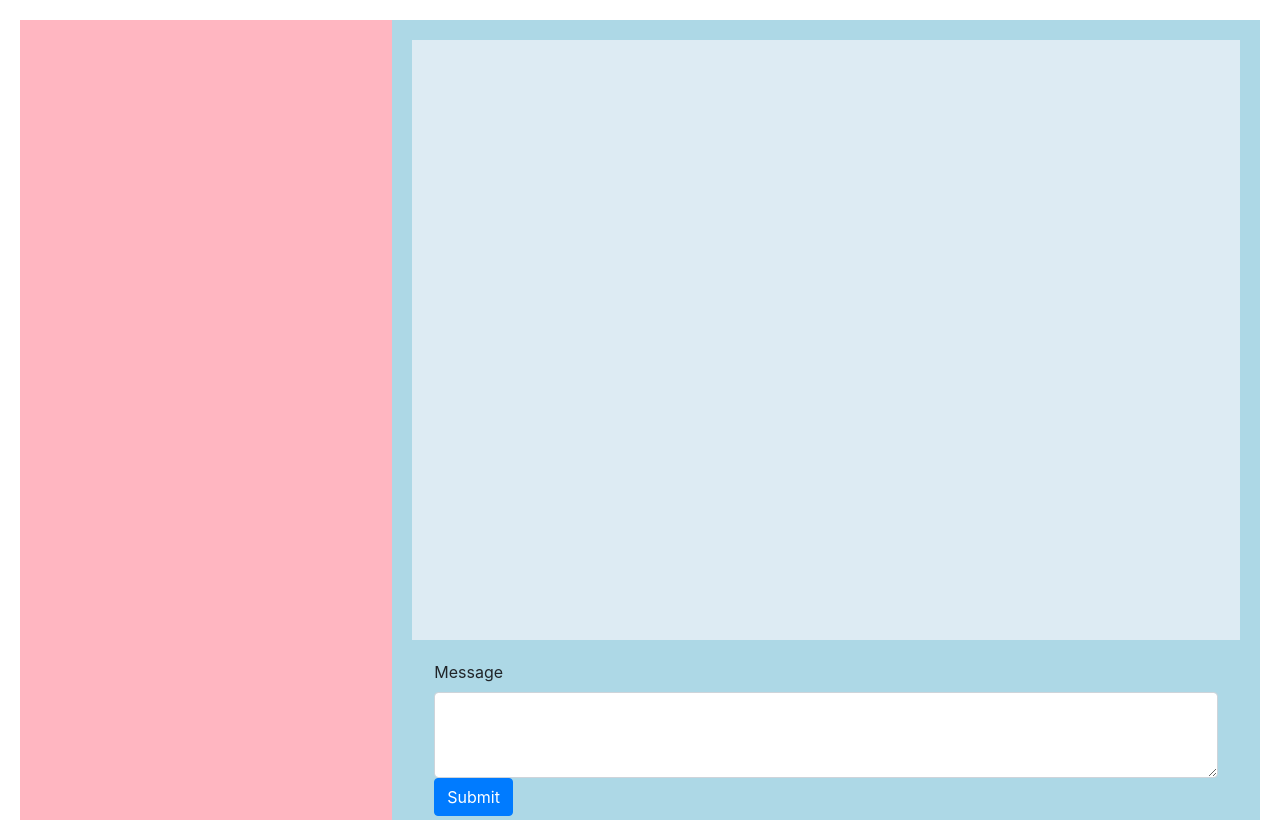
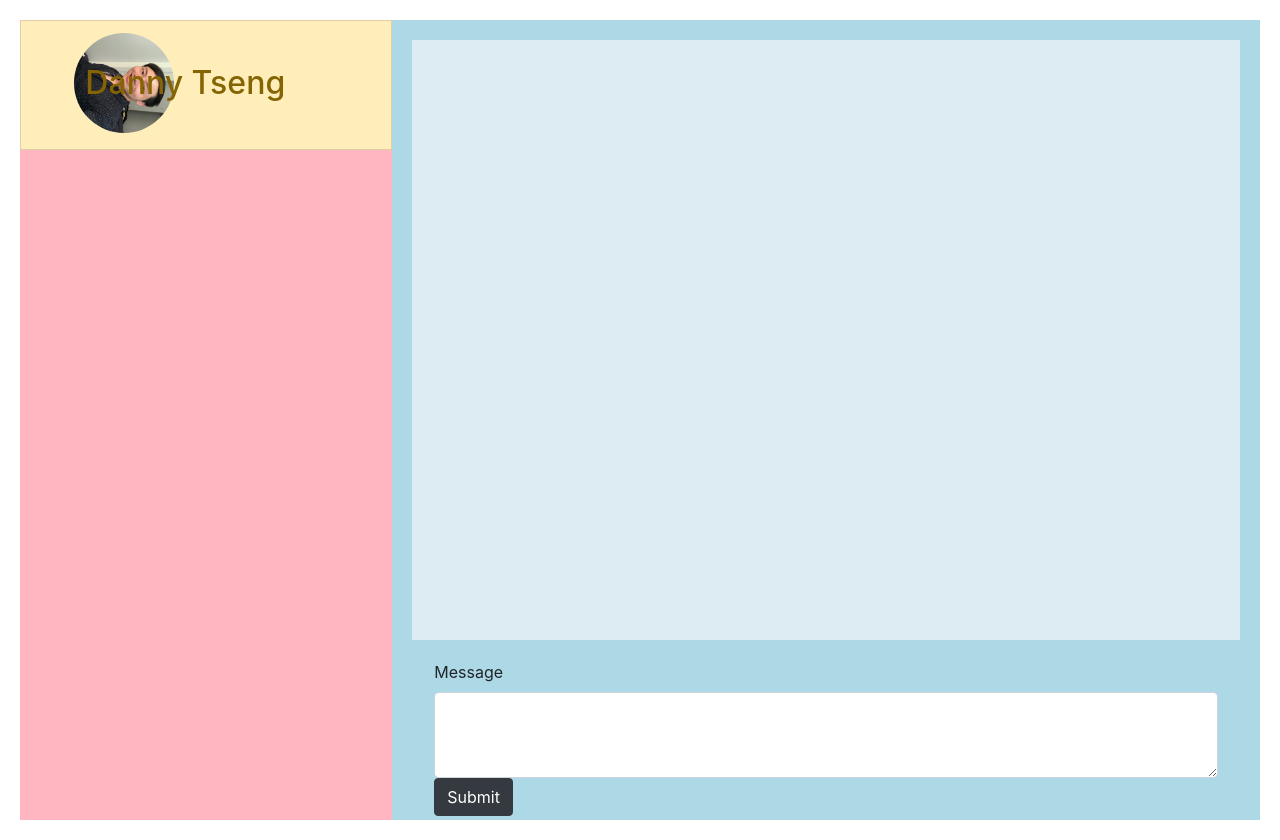
Before and after one commit to dtFocuS/all-chat-front-end, a React (Create React App) app: page / in a window 1280 px wide. Built offline with nearby package versions, Linux system fonts and the light colour scheme; what actioncable would draw is missing.

Commit message:
working on login form

```diff
--- a/src/components/ChatRoom.js
+++ b/src/components/ChatRoom.js
@@ -4,6 +4,25 @@ import '../stylesheets/chatroom.css';
 import ChatFeed from './ChatFeed';
 
 class ChatRoom extends Component {
+
+    constructor() {
+        super()
+        this.state = {
+            messsage: ""
+        }
+    }
+
+    handleSubmit = (event) => {
+        event.preventDefault();
+        console.log(event.target[0].value)
+    }
+
+    handleChange = (event) => {
+        console.log(event.target.value)
+        this.setState = (prevState => ({
+            message: event.target.value
+        }))
+    }
 
 
 
@@ -12,11 +31,11 @@ class ChatRoom extends Component {
 
             <div className='chat-room'>
                 <ChatFeed />
-                <Form className='form-group'>
+                <Form className='form-group' onSubmit={this.handleSubmit}>
                     <Form.Group controlId="exampleForm.ControlTextarea1">
                     <Form.Label>Message</Form.Label>
-                    <Form.Control as="textarea" rows="3" />
-                    <Button variant="primary" type="submit" className='form-button'>
+                    <Form.Control as="textarea" rows="3" className='chat-input-area' value={this.state.message} onChange={this.handleChange}/>
+                    <Button variant="dark" type="submit" className='form-button'>
                         Submit
                     </Button>
                     </Form.Group>
--- /dev/null
+++ b/src/components/FriendBar.js
@@ -0,0 +1,35 @@
+import React, { Component, Fragment } from 'react';
+import { Form, Button, ListGroup, Image, Badge } from 'react-bootstrap';
+import profile_pic from '../images/profile_pic.jpg';
+
+
+class FriendBar extends Component {
+
+    handleClick = () => {
+        console.log("click")
+    }
+
+    render() {
+
+
+        return(
+
+            <div className='friend-bar'>
+                <ListGroup.Item variant="warning" onClick={this.handleClick}>
+                    <div className="container-image-name">
+                        <Image src={profile_pic} roundedCircle />
+                        <h2>Danny Tseng</h2>
+
+                    </div>
+
+
+
+                </ListGroup.Item>
+            </div>
+        )
+    }
+
+
+}
+
+export default FriendBar;
--- a/src/components/FriendsList.js
+++ b/src/components/FriendsList.js
@@ -1,8 +1,13 @@
 import React, { Component, Fragment } from 'react';
 import '../stylesheets/friends.css';
-
+import { Form, Button, ListGroup } from 'react-bootstrap';
+import FriendBar from './FriendBar';
 
 class FriendsList extends Component {
+
+    constructor() {
+        super()
+    }
 
 
 
@@ -10,6 +15,9 @@ class FriendsList extends Component {
         return(
 
             <div className='friends-container'>
+                <ListGroup>
+                    <FriendBar />
+                </ListGroup>
 
             </div>
         )
--- a/src/stylesheets/friends.css
+++ b/src/stylesheets/friends.css
@@ -1,3 +1,43 @@
+.list-group {
+    height: 100%;
+    padding: 0;
+    overflow: auto;
+}
+
 .friends-container {
     background-color: lightpink;
 }
+
+
+.friend-bar {
+    height: 130px;
+    position: relative;
+}
+
+.friend-bar h2 {
+    position: absolute;
+    right: 20%;
+    top: 30%;
+}
+
+.container-image-name {
+    position: relative;
+    height: 100%;
+    width: 80%;
+    margin: 0 auto;
+}
+
+.list-group-item {
+    position: relative;
+    /* display: flex; */
+    height: 100%;
+    padding: 0;
+    cursor: pointer;
+}
+
+img {
+    position: absolute;
+    height: 100px;
+    width: 100px;
+    transform: rotate(90deg);
+}
```
Also changed, not shown: src/components/Login.js (added, +39 -0 lines), src/images/profile_pic.jpg (added), src/stylesheets/chatroom.css (line endings or trailing spaces).
